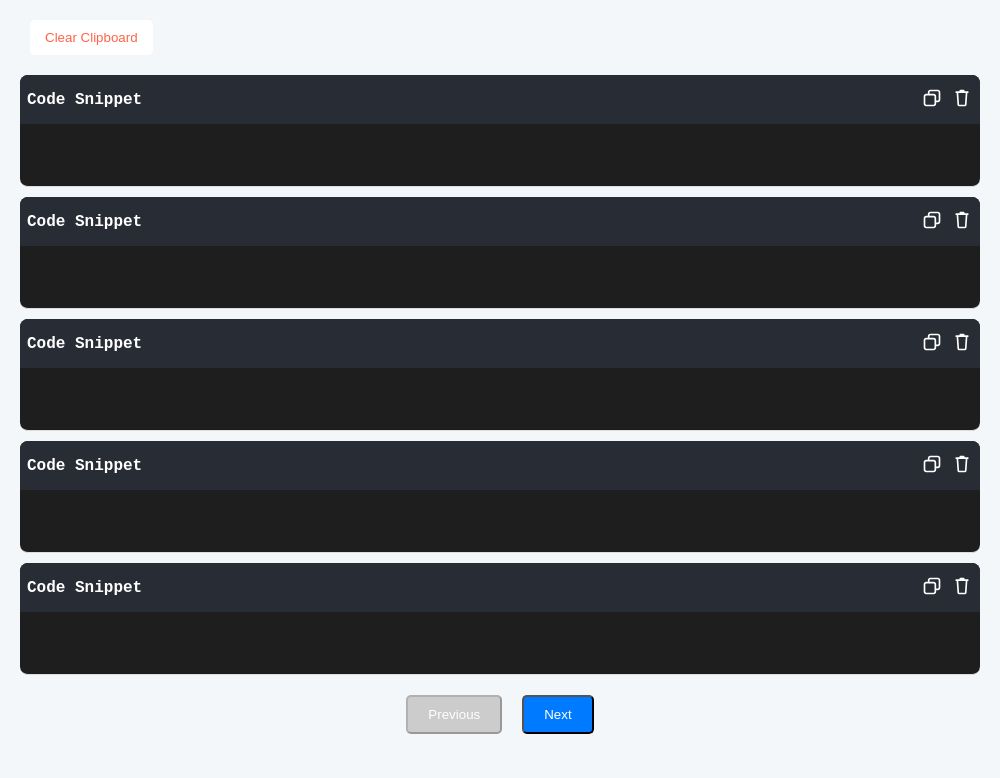
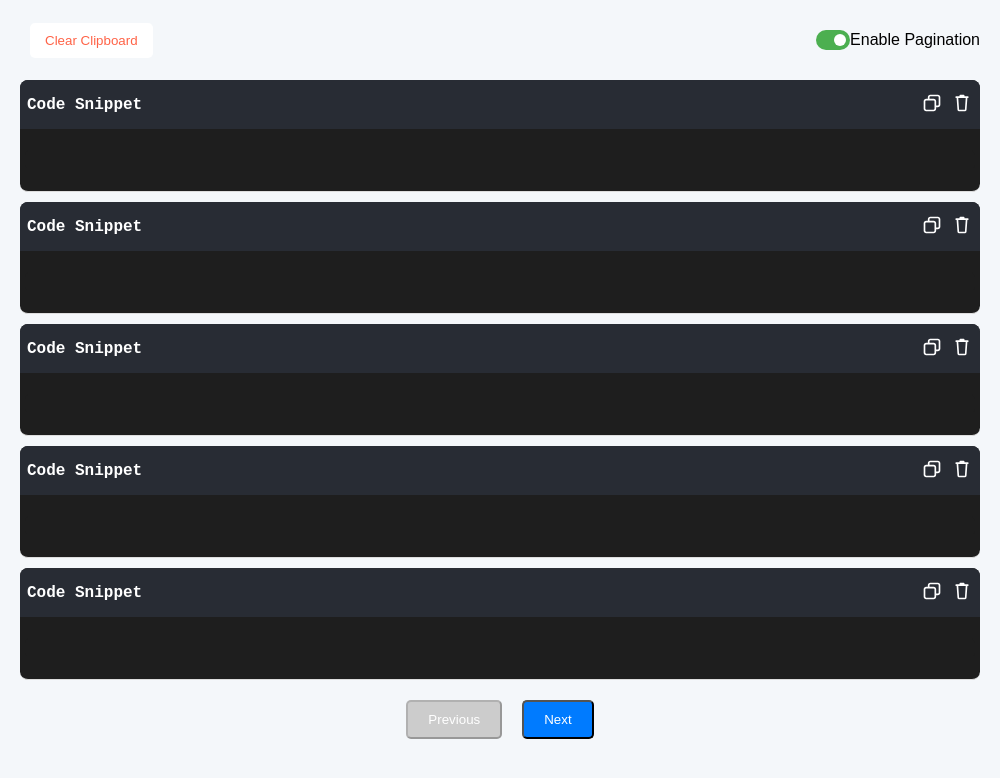
Before and after one commit to kabir-coderex/CopyList, an Electron app: page index.html in a window 1000 px wide. Drawn offline with Linux system fonts and the light colour scheme; no server answers.

Commit message:
added pagination toggle button

```diff
--- a/index.html
+++ b/index.html
@@ -7,7 +7,19 @@
     <link rel="stylesheet" href="style.css" />
   </head>
   <body>
-    <button id="clear-btn">Clear Clipboard</button>
+    <div class="clipboard-header">
+      <button id="clear-btn">Clear Clipboard</button>
+
+      <!-- Pagination Toggle Switch -->
+      <div class="switch-container">
+        <label class="switch">
+          <input type="checkbox" id="pagination-toggle-btn" checked />
+          <span class="slider"></span>
+        </label>
+        <span>Enable Pagination</span>
+      </div>
+    </div>
+
     <div id="clipboard-history">
       <ul id="clipboard-list">
         <!-- Clipboard items will go here -->
--- a/renderer.js
+++ b/renderer.js
@@ -5,6 +5,7 @@ const clipboardy = require('clipboardy');
 let clipboardHistory = [];
 let currentPage = 1;
 const itemsPerPage = 5; // Number of items per page
+let isPaginationEnabled = true; // Pagination toggle state
 
 // Function to update the clipboard history UI with code styling
 function isCodeSnippet(text) {
@@ -13,7 +14,6 @@ function isCodeSnippet(text) {
   const hasIndentedLine = lines.some(line => /^\s+/.test(line)); // Line starts with spaces/tabs
   const hasCodePattern = /function\s+\w+\s*\(.*\)\s*\{/.test(text) || /class\s+\w+/.test(text); // Simple regex patterns for functions or classes
 
-  // Combine both conditions: either indented lines or recognizable code patterns
   return hasIndentedLine || hasCodePattern;
 }
 
@@ -21,22 +21,19 @@ function updateClipboardList() {
   const list = document.getElementById('clipboard-list');
   list.innerHTML = '';
 
-  const startIndex = (currentPage - 1) * itemsPerPage;
-  const endIndex = startIndex + itemsPerPage;
-  const pageItems = clipboardHistory.slice(startIndex, endIndex);
+  const pageItems = isPaginationEnabled
+    ? clipboardHistory.slice((currentPage - 1) * itemsPerPage, currentPage * itemsPerPage)
+    : clipboardHistory; // Show all items if pagination is disabled
 
   pageItems.forEach((item, index) => {
       const li = document.createElement('li');
       li.classList.add('clipboard-item');
 
       const isCode = isCodeSnippet(item);
-
-      // Create header with buttons
       const header = document.createElement('div');
       header.classList.add('clipboard-item-header');
       header.innerHTML = `<span>${isCode ? "Code Snippet" : "Copied Item"}</span>`;
 
-      // Copy button with SVG icon
       const copyBtn = document.createElement('button');
       copyBtn.classList.add('copy-btn');
       copyBtn.innerHTML = `
@@ -49,7 +46,6 @@ function updateClipboardList() {
           showSuccessMessage('Copied!');
       };
 
-      // Delete button with SVG icon
       const deleteBtn = document.createElement('button');
       deleteBtn.classList.add('delete-btn');
       deleteBtn.innerHTML = `
@@ -64,21 +60,17 @@ function updateClipboardList() {
           }
       };
 
-      // Append buttons to header
       header.appendChild(copyBtn);
       header.appendChild(deleteBtn);
 
-      // Create content block
       const content = document.createElement(isCode ? 'pre' : 'p');
       content.classList.add('clipboard-content');
       content.textContent = item;
 
-      // Append to list item
       li.appendChild(header);
       li.appendChild(content);
       list.appendChild(li);
 
-      // Add click event to copy the item when clicked
       li.onclick = () => {
         clipboard.writeText(item);
         showSuccessMessage('Copied!');
@@ -87,7 +79,6 @@ function updateClipboardList() {
 
   updatePagination();
 }
-
 
 // Function to show success message when an item is copied
 function showSuccessMessage(message) {
@@ -106,6 +97,13 @@ function showSuccessMessage(message) {
 function updatePagination() {
   const pagination = document.getElementById('pagination');
   pagination.innerHTML = ''; // Clear existing pagination
+
+  if (!isPaginationEnabled) {
+    pagination.style.display = 'none'; // Hide pagination controls if not enabled
+    return;
+  }else {
+    pagination.style.display = 'flex'; // Show pagination controls
+  }
 
   const totalPages = Math.ceil(clipboardHistory.length / itemsPerPage);
 
@@ -142,6 +140,13 @@ function updatePagination() {
   pagination.appendChild(nextBtn);
 }
 
+// Pagination toggle button logic
+document.getElementById('pagination-toggle-btn').addEventListener('change', (e) => {
+  isPaginationEnabled = e.target.checked;
+  currentPage = 1; // Reset to the first page when pagination is re-enabled
+  updateClipboardList(); // Update the list based on the new pagination setting
+});
+
 // Handle the "Clear Clipboard" button click
 const clearBtn = document.getElementById('clear-btn');
 clearBtn.addEventListener('click', () => {
@@ -160,7 +165,7 @@ setInterval(() => {
 
   // Only add to the history if it's new or different and not already in the list
   if (currentText !== '' && !clipboardHistory.includes(currentText)) {
-    clipboardHistory.unshift(currentText); // Add new item at the top
+    clipboardHistory.unshift(currentText); // Add to the top of the list
     updateClipboardList();
   }
-}, 100); // Check every second
+}, 100);
--- a/style.css
+++ b/style.css
@@ -143,3 +143,63 @@ pre {
     font-family: "Courier New", monospace;
     max-width: 100%;
 }
+
+/* Switch Button Styles */
+.switch-container {
+    display: flex;
+    align-items: center;
+    margin: 10px 0;
+  }
+
+  .switch {
+    position: relative;
+    display: inline-block;
+    width: 34px;
+    height: 20px;
+  }
+
+  .switch input {
+    opacity: 0;
+    width: 0;
+    height: 0;
+  }
+
+  .slider {
+    position: absolute;
+    cursor: pointer;
+    top: 0;
+    left: 0;
+    right: 0;
+    bottom: 0;
+    background-color: #ccc;
+    transition: 0.4s;
+    border-radius: 50px;
+  }
+
+  .slider:before {
+    position: absolute;
+    content: "";
+    height: 12px;
+    width: 12px;
+    border-radius: 50%;
+    left: 4px;
+    bottom: 4px;
+    background-color: white;
+    transition: 0.4s;
+  }
+
+  input:checked + .slider {
+    background-color: #4caf50;
+  }
+
+  input:checked + .slider:before {
+    transform: translateX(14px);
+  }
+
+  .clipboard-header {
+    display: flex;
+    align-items: center;
+    justify-content: space-between;
+    gap: 10px;
+    flex-wrap: wrap;
+  }
```
